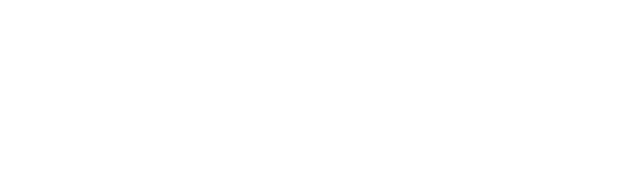
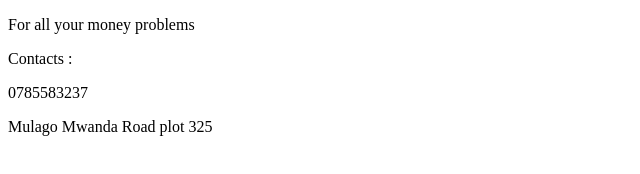
Before and after one commit to Essy256/Kessy-Money-, a plain HTML site: page money.html in a window 1280 px wide. Shown: the whole page, without its empty margins (0-640 px from the left). Drawn offline with Linux system fonts and the light colour scheme.

```diff
--- a/money.html
+++ b/money.html
@@ -6,6 +6,12 @@
     <title>KESSY MONEY SOLUTIONS </title>
 </head>
 <body>
+    <p>For all your money problems</p>
+    <p>Contacts :</p>
+     <p>0785583237</p>
+
+     <ui>Mulago Mwanda Road</ui>
+     <ui>plot 325</ui>
 </body>
 </body>
 </html>
```
Also changed, not shown: index.html (+1 -1 lines).
